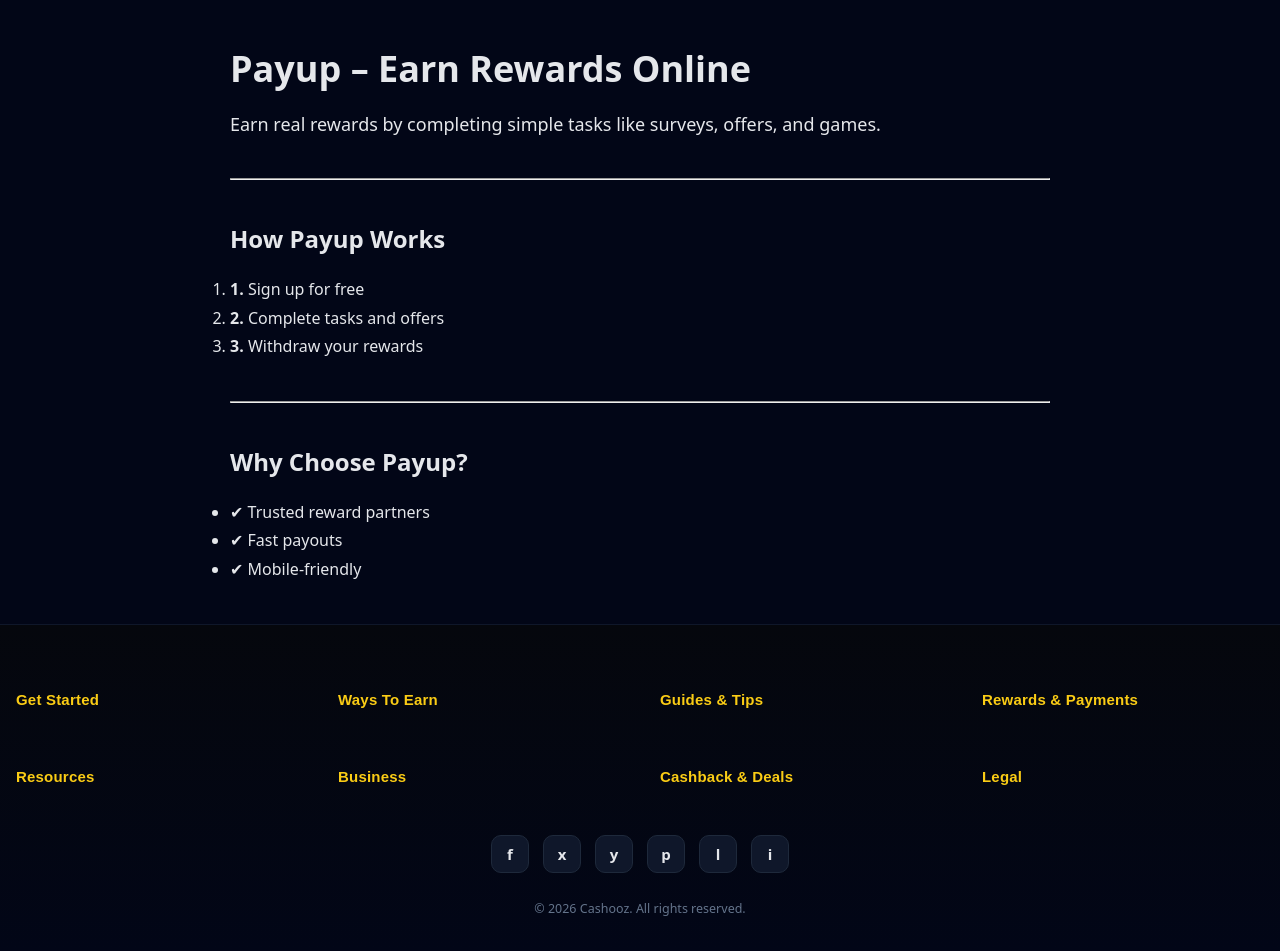
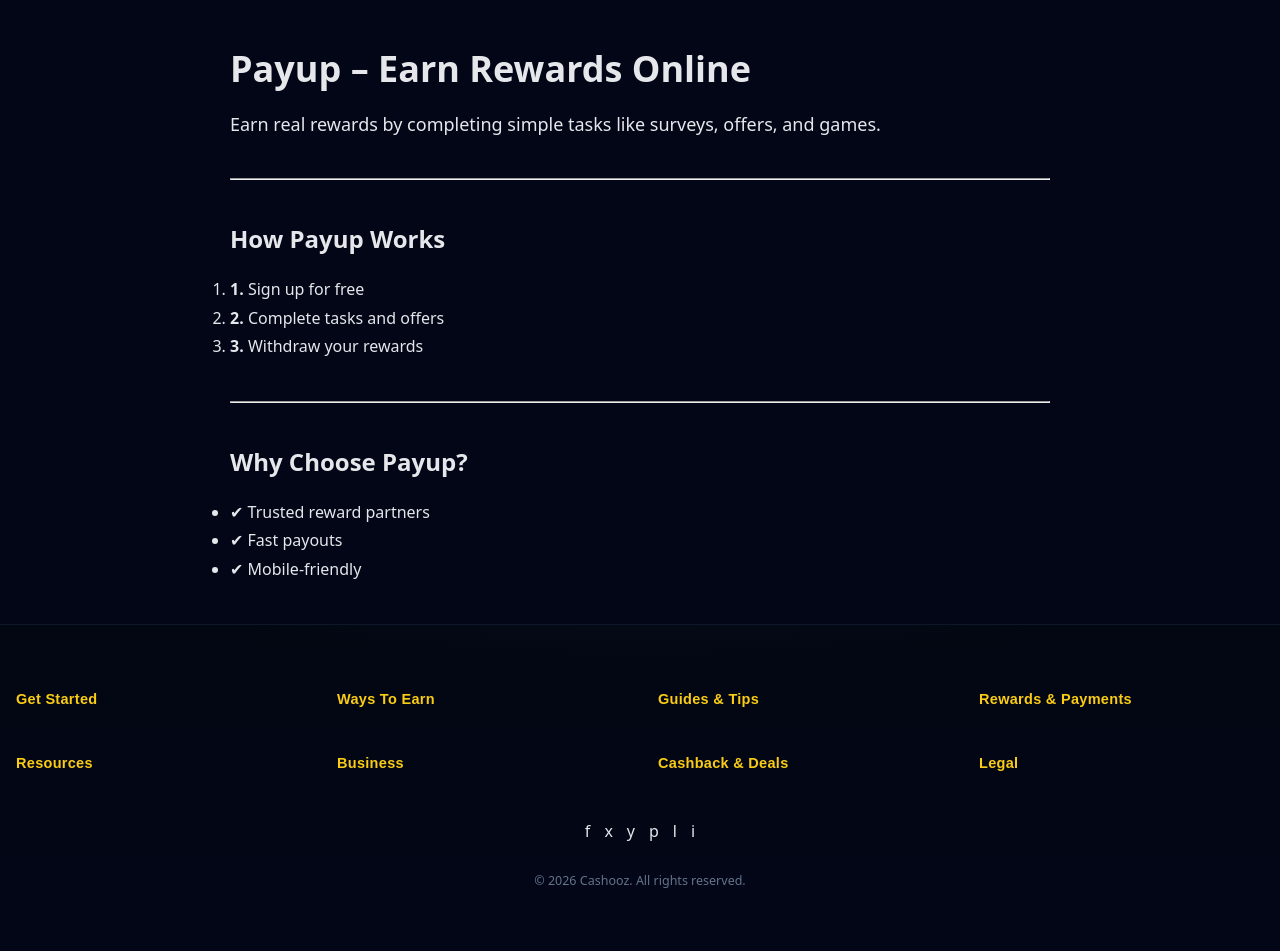
Before and after one commit to tool63/cashin, a Next.js app: page / in a window 1280 px wide. After the commit the page ends 923 px from the top, so only its background shows below. Built offline with nearby package versions, Linux system fonts and the light colour scheme.

Commit message:
Update globals.css

```diff
--- a/app/globals.css
+++ b/app/globals.css
@@ -29,39 +29,57 @@
 }
 
 /* =========================
-   FOOTER MAIN
+   FOOTER BACKGROUND
+   (Different from homepage)
 ========================= */
 
 .footer-bg {
-  background: linear-gradient(
-    180deg,
-    #05070d 0%,
-    #020617 100%
-  );
+  background:
+    radial-gradient(1200px 400px at 50% -200px, #0f172a 0%, transparent 60%),
+    linear-gradient(180deg, #030712 0%, #020617 100%);
   border-top: 1px solid #0f172a;
 }
+
+/* =========================
+   FOOTER WRAPPER
+========================= */
 
 .footer-wrap {
   max-width: 1320px;
   margin: 0 auto;
-  padding: 56px 16px 32px;
+  padding: 60px 16px 32px;
 }
 
 /* =========================
-   GRID LAYOUT
+   GRID SYSTEM
 ========================= */
 
 .footer-grid {
   display: grid;
   grid-template-columns: repeat(2, minmax(0, 1fr));
-  gap: 28px;
+  gap: 22px;
 }
 
 @media (min-width: 1024px) {
   .footer-grid {
     grid-template-columns: repeat(4, minmax(0, 1fr));
-    gap: 40px;
+    gap: 36px;
   }
+}
+
+/* =========================
+   COLUMN BOX STYLE
+========================= */
+
+.footer-col {
+  background: linear-gradient(
+    180deg,
+    rgba(15, 23, 42, 0.55),
+    rgba(2, 6, 23, 0.8)
+  );
+  border: 1px solid #0f172a;
+  border-radius: 14px;
+  padding: 14px 14px 16px;
 }
 
 /* =========================
@@ -71,15 +89,15 @@
 .footer-title {
   width: 100%;
   display: flex;
+  justify-content: space-between;
   align-items: center;
-  justify-content: space-between;
 
-  font-size: 15px;
+  font-size: 14.5px;
   font-weight: 700;
-  letter-spacing: 0.2px;
+  letter-spacing: 0.3px;
 
   color: #facc15; /* Freecash yellow */
-  padding: 10px 0;
+  padding: 6px 0;
 }
 
 .footer-title span {
@@ -92,16 +110,15 @@
 ========================= */
 
 .footer-subtitle {
-  margin-top: 10px;
-  padding: 8px 0;
+  margin-top: 8px;
+  padding: 6px 0;
 
   display: flex;
+  justify-content: space-between;
   align-items: center;
-  justify-content: space-between;
 
-  font-size: 14px;
+  font-size: 13.5px;
   font-weight: 600;
-
   color: #38bdf8; /* Freecash blue */
 }
 
@@ -120,22 +137,24 @@
   flex-direction: column;
   gap: 6px;
   padding-left: 2px;
+  margin-top: 6px;
 }
 
 .footer-list a,
 .footer-sublist a {
-  font-size: 13.5px;
+  font-size: 13.2px;
   color: #94a3b8;
-  transition: color 0.15s ease;
+  transition: all 0.15s ease;
 }
 
 .footer-list a:hover,
 .footer-sublist a:hover {
   color: #facc15;
+  transform: translateX(2px);
 }
 
 /* =========================
-   SOCIAL ICONS
+   SOCIAL ICONS (SVG READY)
 ========================= */
 
 .footer-social {
@@ -143,31 +162,40 @@
   justify-content: center;
   align-items: center;
   gap: 14px;
-  margin-top: 40px;
+  margin: 42px 0 26px;
 }
 
-.footer-social span {
-  width: 38px;
-  height: 38px;
-  border-radius: 10px;
+.footer-social a {
+  width: 40px;
+  height: 40px;
+  border-radius: 12px;
 
-  background: #0f172a;
+  background: linear-gradient(
+    180deg,
+    #0f172a,
+    #020617
+  );
   border: 1px solid #1e293b;
 
   display: grid;
   place-items: center;
 
-  font-weight: 700;
-  font-size: 15px;
-  color: #e5e7eb;
-
   transition: all 0.2s ease;
 }
 
-.footer-social span:hover {
-  background: #020617;
-  color: #facc15;
+.footer-social a:hover {
   border-color: #facc15;
+  transform: translateY(-3px);
+}
+
+.footer-social svg {
+  width: 18px;
+  height: 18px;
+  fill: #e5e7eb;
+}
+
+.footer-social a:hover svg {
+  fill: #facc15;
 }
 
 /* =========================
@@ -175,16 +203,14 @@
 ========================= */
 
 .footer-copy {
-  margin-top: 26px;
   text-align: center;
-
   font-size: 12.5px;
   color: #64748b;
+  margin-top: 14px;
 }
 
 /* =========================
-   DESKTOP BEHAVIOR
-   (Freecash style)
+   DESKTOP RULES
 ========================= */
 
 @media (min-width: 1024px) {
```
